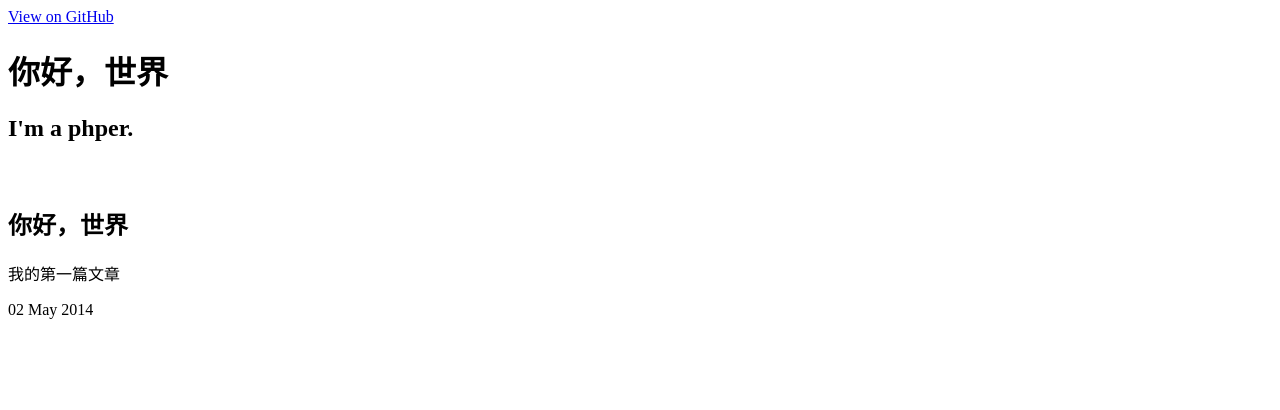
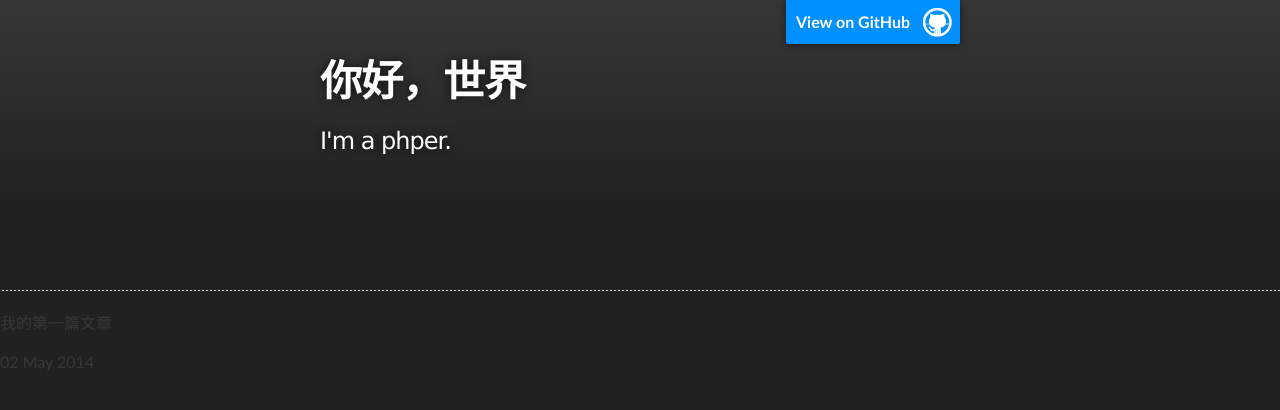
Before and after one commit to dpriest/dpriest.github.io, a Jekyll site: the page built from _posts/2014-05-02-hello-world.html, in a window 1280 px wide. Shown: the top 410 px of the page. Built offline with Jekyll 4.4.1, drawn with Linux system fonts in a browser that asks for light colours.

Commit message:
更新css地址

```diff
--- a/_layouts/default.html
+++ b/_layouts/default.html
@@ -6,7 +6,7 @@
     <meta http-equiv="X-UA-Compatible" content="chrome=1" />
     <meta name="description" content="Dpriest.github.io : github pages" />
 
-    <link rel="stylesheet" type="text/css" media="screen" href="stylesheets/stylesheet.css">
+    <link rel="stylesheet" type="text/css" media="screen" href="/stylesheets/stylesheet.css">
 
     <title>{{ page.title }}</title>
   </head>
```
